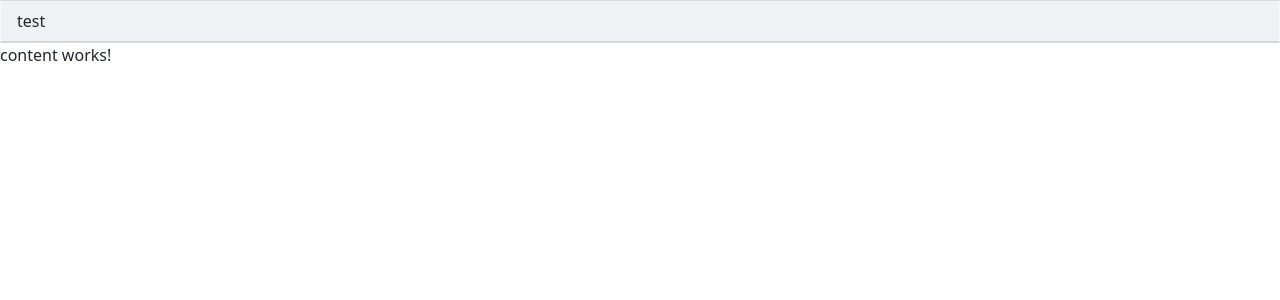
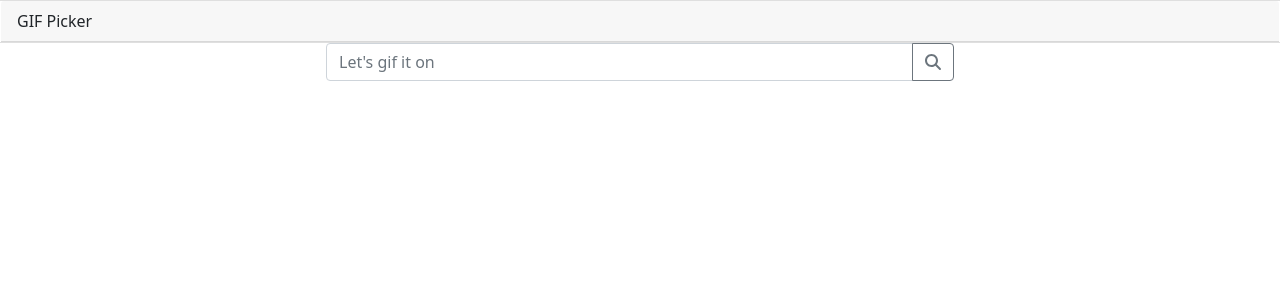
Before and after one commit to mobreaux/gifpicker, an Angular app: page / in a window 1280 px wide. Shown: the top 300 px of the page. Built offline with nearby package versions, Linux system fonts and the light colour scheme.

Commit message:
installing necessary components

```diff
--- a/package.json
+++ b/package.json
@@ -19,8 +19,12 @@
     "@angular/platform-browser": "~13.3.0",
     "@angular/platform-browser-dynamic": "~13.3.0",
     "@angular/router": "~13.3.0",
+    "@fortawesome/angular-fontawesome": "^0.10.2",
+    "@fortawesome/fontawesome-svg-core": "^6.1.1",
+    "@fortawesome/free-solid-svg-icons": "^6.1.1",
     "@ng-bootstrap/ng-bootstrap": "^12.1.1",
     "@popperjs/core": "^2.10.2",
+    "angular-font-awesome": "^3.1.2",
     "autoprefixer": "10.4.5",
     "bootstrap": "^5.1.3",
     "giphy-api": "^2.0.2",
--- a/src/app/app.module.ts
+++ b/src/app/app.module.ts
@@ -6,6 +6,8 @@ import { NgbModule } from '@ng-bootstrap/ng-bootstrap';
 import { GiphyServiceComponent } from './giphy-service/giphy-service.component';
 import { HeaderComponent } from './header/header.component';
 import { ContentComponent } from './content/content.component';
+import { FontAwesomeModule } from '@fortawesome/angular-fontawesome';
+
 
 @NgModule({
   declarations: [
@@ -16,7 +18,8 @@ import { ContentComponent } from './content/content.component';
   ],
   imports: [
     BrowserModule,
-    NgbModule
+    NgbModule,
+    FontAwesomeModule
   ],
   providers: [],
   bootstrap: [AppComponent]
--- a/src/app/content/content.component.html
+++ b/src/app/content/content.component.html
@@ -1 +1,8 @@
-<p>content works!</p>
+<div class="row justify-content-md-center">
+    <div class="col-md-6">
+        <div class="input-group">
+            <input type="text" class="form-control" id="searchInput" placeholder="Let's gif it on"/>
+            <button class="btn btn-outline-secondary"><fa-icon [icon]="faSearch"></fa-icon></button>
+        </div>
+    </div>
+</div>
--- a/src/app/content/content.component.ts
+++ b/src/app/content/content.component.ts
@@ -1,4 +1,5 @@
 import { Component, OnInit } from '@angular/core';
+import { faSearch } from "@fortawesome/free-solid-svg-icons";
 
 @Component({
   selector: 'app-content',
@@ -6,7 +7,7 @@ import { Component, OnInit } from '@angular/core';
   styleUrls: ['./content.component.css']
 })
 export class ContentComponent implements OnInit {
-
+  faSearch = faSearch;
   constructor() { }
 
   ngOnInit(): void {
--- a/src/app/header/header.component.html
+++ b/src/app/header/header.component.html
@@ -1,7 +1,7 @@
-<div class="row">
-    <div class="card bg-light">
+<div class="row" ngbNav>
+    <div class="card">
         <div class="card-header">
-            test
+            GIF Picker
         </div>
     </div>
 </div>
```
Also changed, not shown: 1 other file (tests, documents, lock files or other folders).
